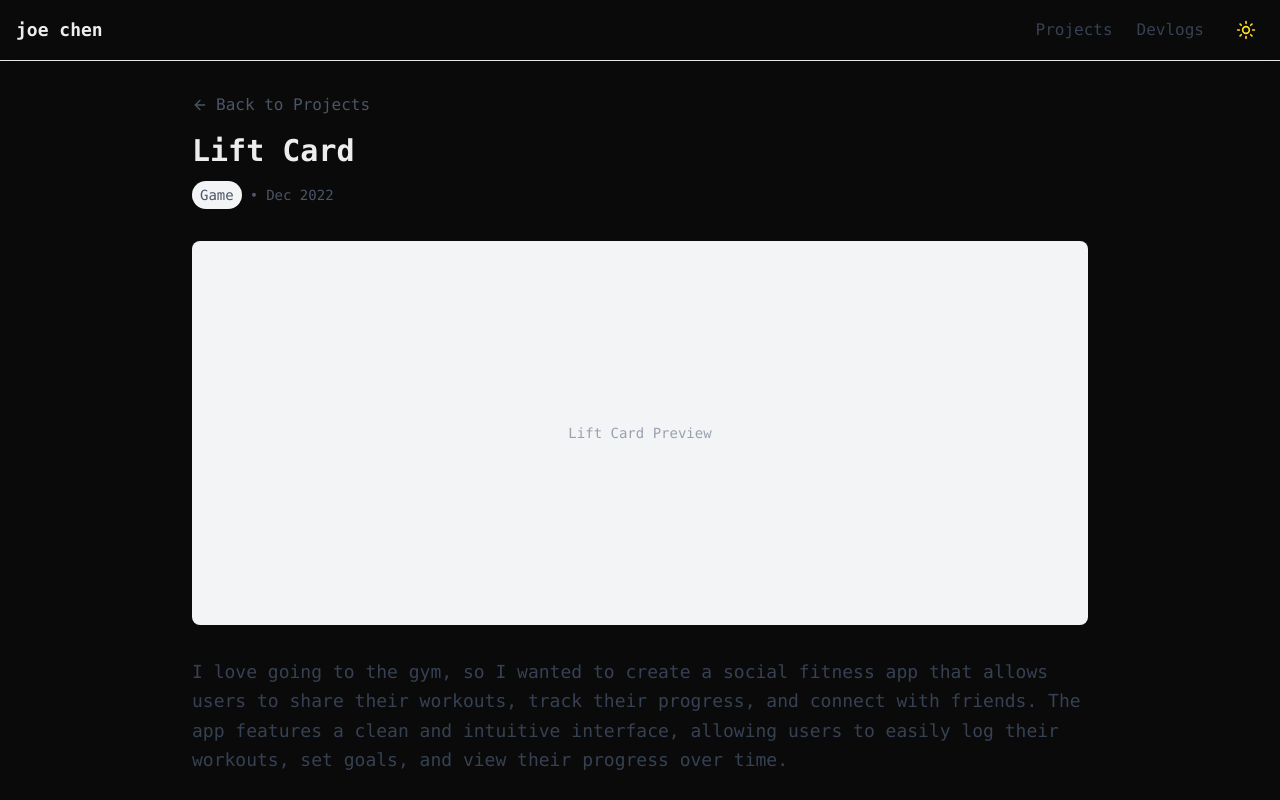
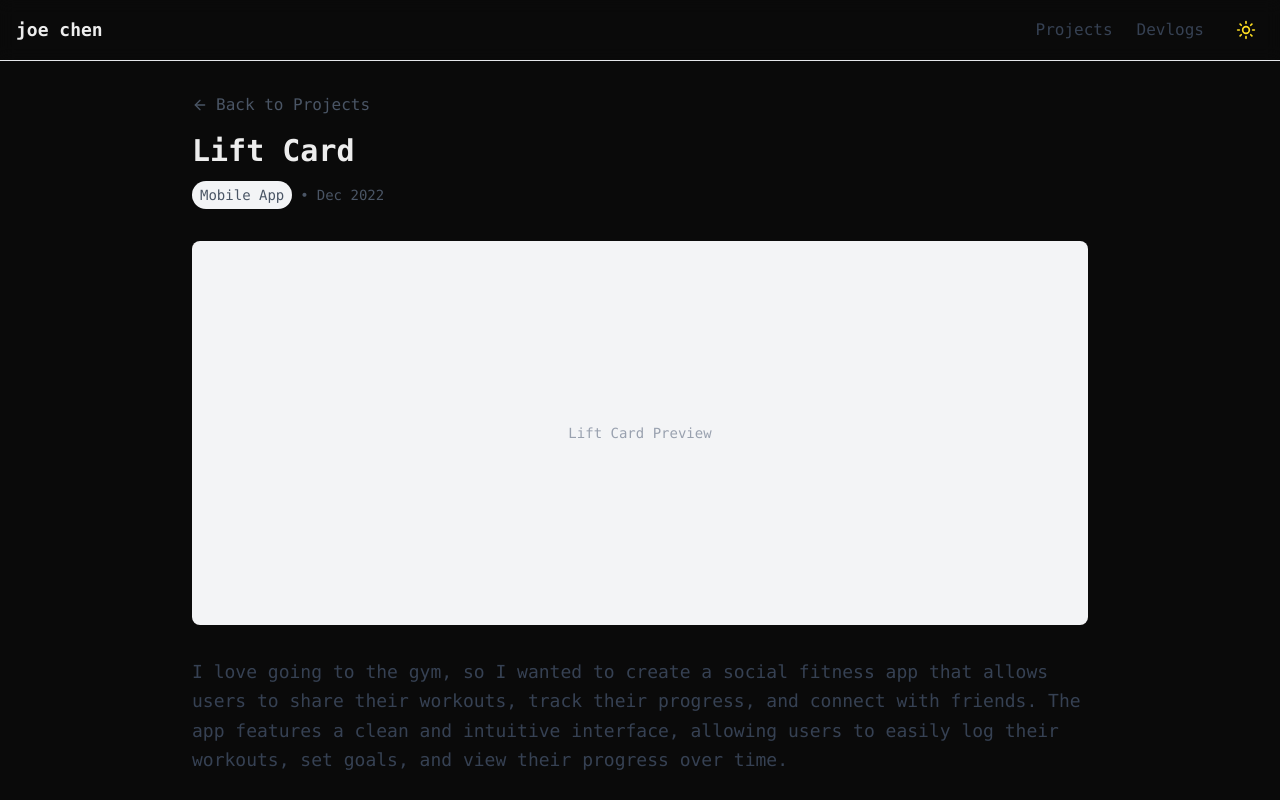
Before and after one commit to josephhchen/blog, a Next.js app: page /project/1 in a window 1280 px wide. Shown: the top 800 px of the page. Built offline with nearby package versions, Linux system fonts and the light colour scheme.

Commit message:
changed up the tag

```diff
--- a/app/project/[id]/page.tsx
+++ b/app/project/[id]/page.tsx
@@ -18,7 +18,7 @@ const projects = [
     longDescription: `I love going to the gym, so I wanted to create a social fitness app that allows users to share their workouts, track their progress, and connect with friends. The app features a clean and intuitive interface, allowing users to easily log their workouts, set goals, and view their progress over time.
     `,
     image: "/liftcard.png",
-    tag: "Game",
+    tag: "Mobile App",
     date: "Dec 2022",
     technologies: ["React Native", "TypeScript", "Firebase", "Golang", "AWS"],
     liveUrl: "https://apps.apple.com/us/app/lift-card-social-fitness-app/id6449883528",
```
